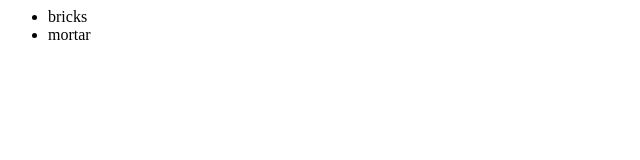
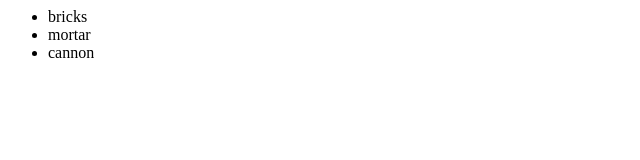
Before and after one commit to Biray/Test, a plain HTML site: page index.html in a window 1280 px wide. Shown: the full height of the page, 0-640 px from the left. Drawn offline with Linux system fonts and the light colour scheme.

Commit message:
changed index

```diff
--- a/index.html
+++ b/index.html
@@ -4,6 +4,7 @@
 	<ul>
 		<li>bricks</li>
 		<li>mortar</li>
+		<li>cannon</li>
 	</ul>
 </div>
   </div>
```
